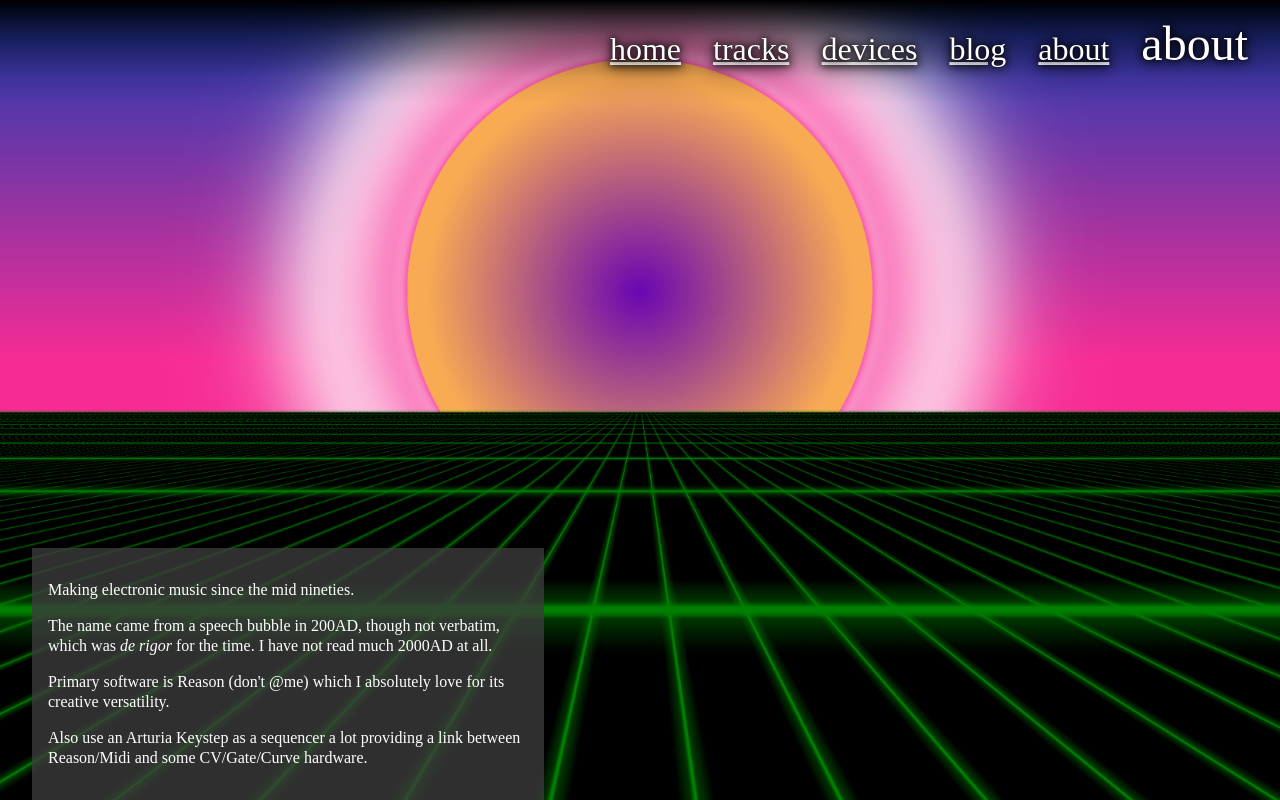
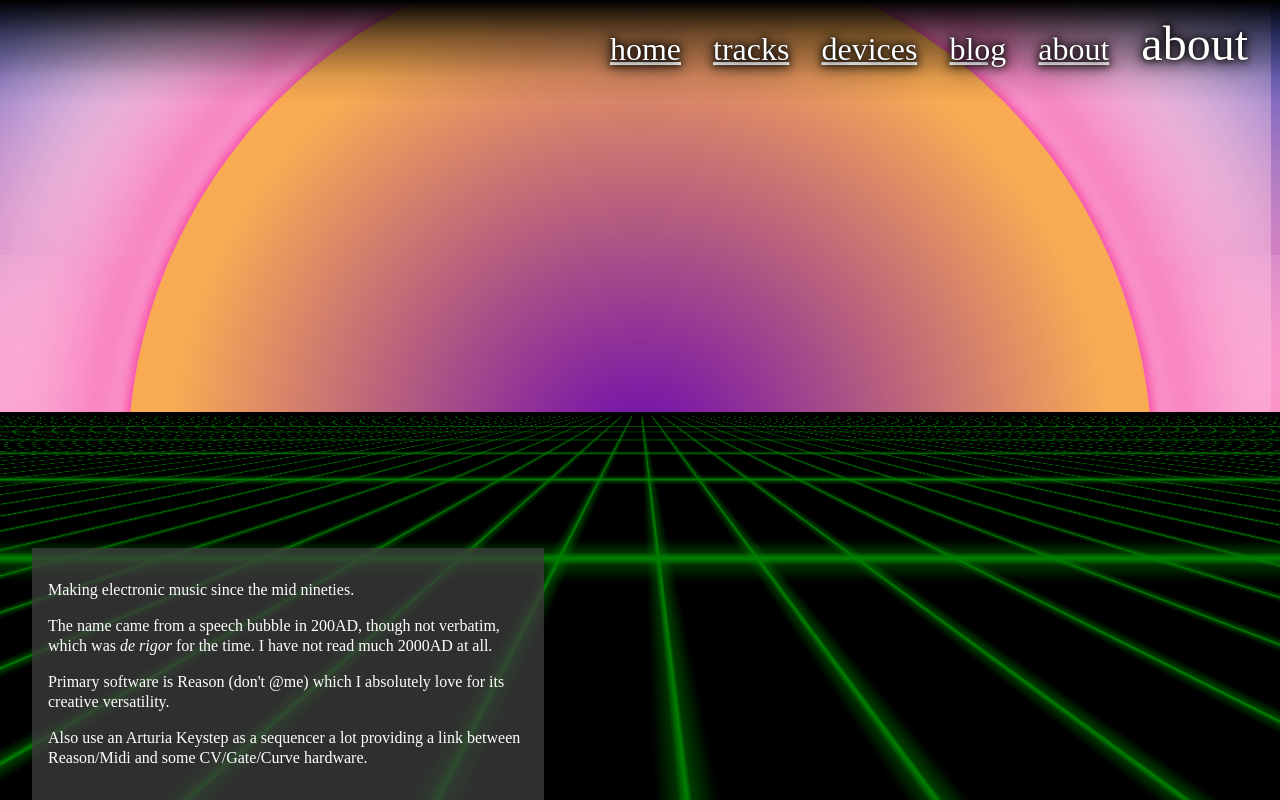
Before and after one commit to nigeljohnwade/anonymous-perpetrators.co.uk, a Next.js app: page /about in a window 1280 px wide. Built offline with nearby package versions, Linux system fonts and the light colour scheme; a web font is replaced by a local one.

Commit message:
Use CSS for vapour grid

```diff
--- a/src/components/layout/Page/Page.jsx
+++ b/src/components/layout/Page/Page.jsx
@@ -3,7 +3,7 @@ import styles from './Page.module.css';
 
 const Page = ({
     backgroundAttachment = 'fixed',
-    backgroundColor = 'hsl(0deg 0% 0%)',
+    backgroundColor = 'transparent',
     backgroundImage = null,
     backgroundSize = '100%',
     backgroundPositionX= 'left',
--- a/src/css/styles.css
+++ b/src/css/styles.css
@@ -67,3 +67,65 @@ h1{
 p{
     line-height: 1.25;
 }
+
+.background * {
+    margin: 0;
+    padding: 0;
+}
+
+.background {
+    position: fixed;
+    width: 100vw;
+    z-index: -1;
+    background-color: black;
+    perspective: 100px;
+    perspective-origin: center;
+    overflow: hidden;
+}
+
+.ground-plane {
+    width: 1000vw;
+    height: 100vh;
+    transform-origin: center;
+    transform: translateY(10vh) translateZ(0vh) translateX(-500vw) rotateX(90deg);
+}
+
+.vapor-grid,
+.vapor-grid-glow {
+    position: absolute;
+    top: 0;
+    left: 0;
+}
+
+.vapor-grid {
+    width: inherit;
+    height: inherit;
+    background: repeating-linear-gradient(to right, transparent 0px, transparent 48px, green 49px, green 50px), repeating-linear-gradient(to bottom, green 0px, transparent 1px, transparent 48px, green 49px, green 50px);
+}
+
+.vapor-grid-glow {
+    width: inherit;
+    height: inherit;
+    background: repeating-linear-gradient(to right, rgba(0, 128, 0, 0.5) 0px, transparent 6px, transparent 43px, rgba(0, 128, 0, 0.5) 49px, rgba(0, 128, 0, 0.5) 50px), repeating-linear-gradient(to bottom, rgba(0, 128, 0, 0.5) 0px, transparent 6px, transparent 43px, rgba(0, 128, 0, 0.5) 49px, rgba(0, 128, 0, 0.5) 50px);
+}
+
+.sky-gradient {
+    position: absolute;
+    top: 0;
+    left: 0;
+    width: 100vw;
+    height: 51.5vh;
+    overflow: hidden;
+    background-image: linear-gradient(to bottom, #153cb2 0%, #f62c95 87%, #f62c95 100%);
+}
+
+.sun-sphere {
+    position: absolute;
+    left: calc(50% - 40vw);
+    top: calc(50% - 20vw);
+    width: 80vw;
+    height: 80vw;
+    background-image: radial-gradient(#6a06b1 0%, #f9ab53 65%, #f9ab53 90%, #f9ab53 100%);
+    border-radius: 50%;
+    box-shadow: 0px 0px 15px 3px #f62c95, 0px 0px 30px 10px rgba(255, 255, 255, 0.6), 0px 0px 150px 15px #f62c95, 0px 0px 150px 30px rgba(255, 255, 255, 0.3), 0px 0px 300px 40px rgba(255, 255, 255, 0.5), 0px 0px 550px 50px #f62c95, 0px 0px 700px 50px rgba(255, 255, 255, 0.2), 0px 0px 900px 200px white, 0px 0px 1000px 50px rgba(255, 255, 255, 0.4), 0px 0px 2000px 100px rgba(255, 255, 255, 0.1), 0px 0px 2000px 50px white;
+}
--- a/src/pages/_document.js
+++ b/src/pages/_document.js
@@ -13,8 +13,23 @@ export default function Document() {
                     rel="stylesheet"
                     href="https://use.typekit.net/ufc3flv.css"
                 />
+                <style>
+
+                </style>
             </Head>
             <body>
+            <div className="background">
+                <div className="sky-gradient">
+                    <div className="sun-sphere">
+                    </div>
+                </div>
+                <div className="ground-plane">
+                    <div className="vapor-grid-glow">
+                    </div>
+                    <div className="vapor-grid">
+                    </div>
+                </div>
+            </div>
             <Main/>
             <NextScript/>
             {
--- a/src/pages/about.js
+++ b/src/pages/about.js
@@ -5,11 +5,7 @@ import Typography from '../components/atoms/Typography/Typography';
 
 const HomePage = () => {
     return (
-        <Page
-            backgroundImage={'url(/vapor_grid.png)'}
-            backgroundPositionX={'center'}
-            backgroundSize={'cover'}
-        >
+        <Page>
             <Header pageTitle="About"/>
             <div style={{
                 padding: '1rem',
--- a/src/pages/blog/[slug].js
+++ b/src/pages/blog/[slug].js
@@ -13,11 +13,7 @@ import Header from '../../components/organisms/Header/Header';
 export default function BlogTemplate({frontmatter, markdownBody}) {
 
     return (
-        <Page
-            backgroundImage={'url(/vapor_grid.png)'}
-            backgroundPositionX={'center'}
-            backgroundSize={'cover'}
-        >
+        <Page>
             <Header pageTitle={frontmatter.title}/>
             <div
                 style={{
--- a/src/pages/devices/index.js
+++ b/src/pages/devices/index.js
@@ -8,11 +8,7 @@ import CardDeck from 'components/molecules/CardDeck/CardDeck';
 
 const DevicesPage = () => {
     return (
-        <Page
-            backgroundImage={'url(/vapor_grid.png)'}
-            backgroundPositionX={'center'}
-            backgroundSize={'cover'}
-        >
+        <Page>
             <Header pageTitle="Devices"/>
             <CardDeck>
                 {
--- a/src/pages/index.js
+++ b/src/pages/index.js
@@ -5,11 +5,7 @@ import CardDeck from 'components/molecules/CardDeck/CardDeck';
 
 const HomePage = () => {
     return (
-        <Page
-            backgroundImage={'url(/vapor_grid.png)'}
-            backgroundPositionX={'center'}m
-            backgroundSize={'cover'}
-        >
+        <Page>
             <Header pageTitle="Anonymous Perpetrators"/>
             <CardDeck additionalStyles={{'flexDirection': 'flex-end'}}>
                 <a
--- a/src/pages/tracks/[trackname]/index.js
+++ b/src/pages/tracks/[trackname]/index.js
@@ -5,7 +5,9 @@ import TrackCard from 'components/organisms/TrackCard/TrackCard';
 import Page from 'components/layout/Page/Page';
 import Header from 'components/organisms/Header/Header';
 
-const TracksPage = ({trackItemData}) => {
+const TracksPage = ({
+    trackItemData
+}) => {
     const backgroundColor = trackItemData['Track Page Colour'] !== '' ? trackItemData['Track Page Colour'] : undefined;
     const backgroundImage = trackItemData['Track Page Image'] !== '' ? `url(${trackItemData['Track Page Image']})` : undefined;
 
@@ -32,7 +34,7 @@ export default TracksPage;
 
 export async function getStaticPaths() {
     const paths = data.map(item => {
-        return {params: {trackname: item['Stub']}}
+        return {params: {trackname: item['Stub']}};
     });
     return {paths: paths, fallback: false};
 }
--- a/src/pages/tracks/index.js
+++ b/src/pages/tracks/index.js
@@ -9,11 +9,7 @@ import CardDeck from 'components/molecules/CardDeck/CardDeck';
 const TracksPage = () => {
 
     return (
-        <Page
-            backgroundImage={'url(/vapor_grid.png)'}
-            backgroundPositionX={'center'}
-            backgroundSize={'cover'}
-        >
+        <Page>
             <Header pageTitle="Tracks" />
             <CardDeck>
                 {
```
Also changed, not shown: src/pages/blog/index.js (+1 -6 lines). Lines whose indentation alone changed are shown as unchanged.
